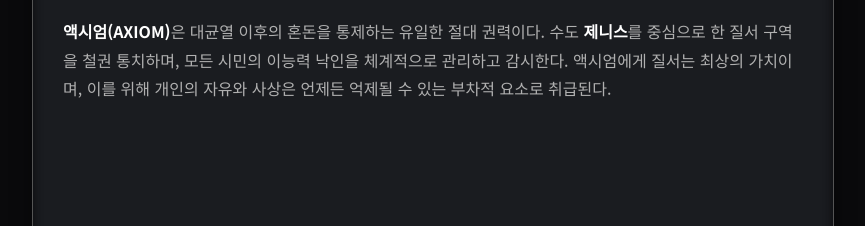
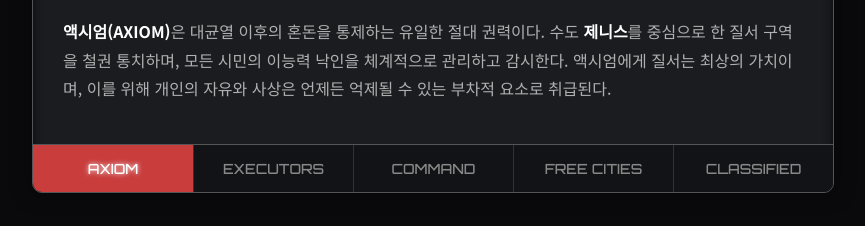
Before and after one commit to hanabi07/axiom-protocol, a plain HTML site: page index.html in a window 1280 px wide. Shown: the part 726-952 px from the top of the page, without its empty margins (207-1072 px from the left). Drawn offline with Linux system fonts and the light colour scheme.

Commit message:
Update index.html

```diff
--- a/index.html
+++ b/index.html
@@ -131,20 +131,12 @@
         .terminal-content-wrapper {
             position: relative;
             padding: 25px 30px;
-            min-height: 380px;
         }
 
         .faction-panel {
-            position: absolute;
-            top: 25px;
-            left: 30px;
-            right: 30px;
-            bottom: 25px;
+            display: none; /* 핵심 변경 1: 기본적으로 패널을 공간 차지 없이 숨김 */
             color: #b0b0b0;
             line-height: 1.8;
-            opacity: 0;
-            visibility: hidden;
-            transition: opacity 0.5s ease-in-out;
         }
 
         .faction-panel-title {
@@ -247,13 +239,13 @@
             text-shadow: 0 0 5px #ff8a8a;
         }
 
+        /* 핵심 변경 2: 선택된 패널을 보이게 하고, 부모의 높이가 자동으로 조절되게 함 */
         #show-axiom:checked~.terminal-content-wrapper .panel-axiom,
         #show-executor:checked~.terminal-content-wrapper .panel-executor,
         #show-command:checked~.terminal-content-wrapper .panel-command,
         #show-freecities:checked~.terminal-content-wrapper .panel-freecities,
         #show-classified:checked~.terminal-content-wrapper .panel-classified {
-            opacity: 1;
-            visibility: visible;
+            display: block;
         }
 
         /* --- 반응형 디자인 (휴대용 단말기) 프로토콜 --- */
@@ -273,7 +265,6 @@
 
             .terminal-controls {
                 grid-template-columns: 1fr;
-                /* 버튼을 세로로 쌓음 */
             }
 
             .toggle-button {
@@ -286,8 +277,6 @@
             }
 
             .terminal-content-wrapper {
-                min-height: 480px;
-                /* 세로로 길어진 콘텐츠에 맞춰 높이 조정 */
                 padding: 20px 15px;
             }
 
```
